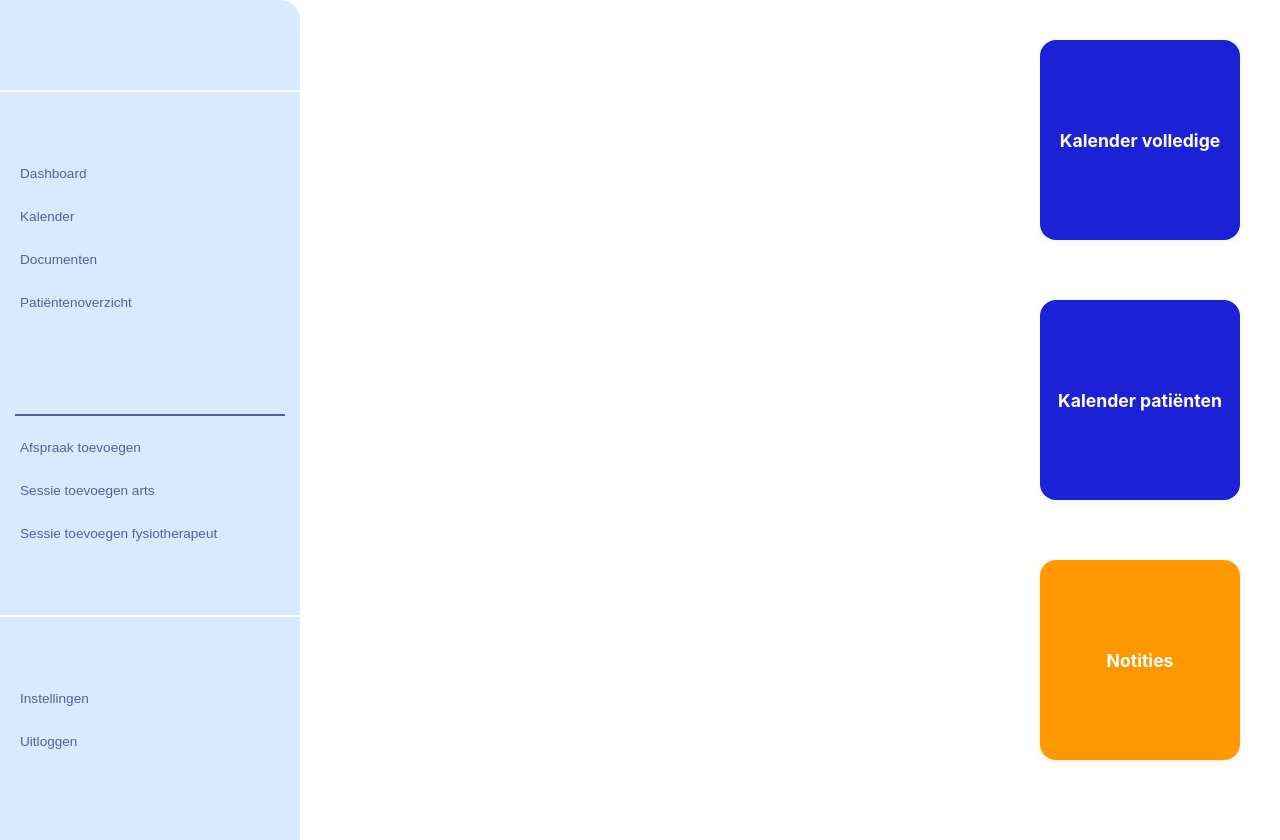
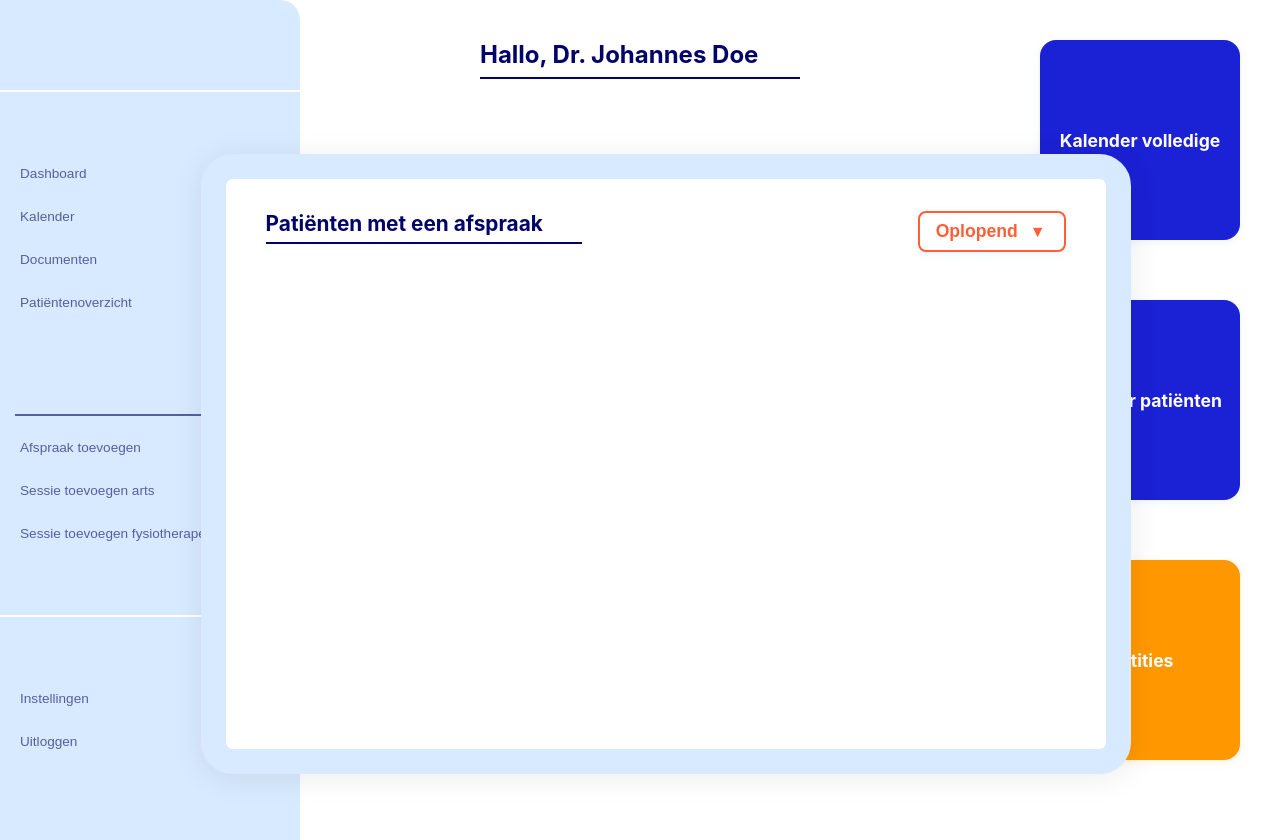
Before and after one commit to ichishihoness/dummy-jdb-app-intro, a React (Create React App) app: page / in a window 1280 px wide. Both pictures are taken after typing "Sample", "name@example.com", "Sample123" into the empty fields and a click on the button "Log in". Built offline with nearby package versions, Linux system fonts and the light colour scheme.

Commit message:
updated dashboard 2

```diff
--- a/src/components/DashboardPage.tsx
+++ b/src/components/DashboardPage.tsx
@@ -1,7 +1,15 @@
-import React from 'react';
+import React, { useState } from 'react';
 import '../styling/DashboardPage.css';
 
 const DashboardPage: React.FC = () => {
+  const [dropdownOpen, setDropdownOpen] = useState(false);
+  const [sortOrder, setSortOrder] = useState<'Oplopend' | 'Aflopend'>('Oplopend');
+
+  const handleSortClick = (order: 'Oplopend' | 'Aflopend') => {
+    setSortOrder(order);
+    setDropdownOpen(false);
+  };
+
   return (
     <div className="dashboard-wrapper">
       <div className="dashboard-sidebar">
@@ -18,6 +26,63 @@ const DashboardPage: React.FC = () => {
         <button className="sidebar-btn">Instellingen</button>
         <button className="sidebar-btn">Uitloggen</button>
       </div>
+      <div className="dashboard-content">
+        <div className="dashboard-header">
+          <span>Hallo, Dr. Johannes Doe</span>
+          <hr className="dashboard-header-underline" />
+        </div>
+        <div className="afsprakenlijst">
+          <div className="afsprakenlijst-header">
+            <span>Patiënten met een afspraak</span>
+            <hr className="afsprakenlijst-underline" />
+          </div>
+          <button
+            className="dropdown-btn"
+            onClick={() => setDropdownOpen((open) => !open)}
+          >
+            {sortOrder} <span className="dropdown-arrow">▼</span>
+          </button>
+          {dropdownOpen && (
+            <div className="dropdown-menu">
+              <div onClick={() => handleSortClick('Oplopend')}>Oplopend</div>
+              <div onClick={() => handleSortClick('Aflopend')}>Aflopend</div>
+            </div>
+          )}
+          <div className="afspraak-row">
+  <div className="afspraak-side geplanned">
+    <span className="afspraak-label">Gepland</span>
+    <span className="afspraak-date">02/06/2021</span>
+  </div>
+  <div className="afspraak-main">
+    <div className="afspraak-col">
+      <span className="afspraak-title">Naam</span>
+      <span className="afspraak-value">Joep Doe</span>
+    </div>
+    <div className="afspraak-col">
+      <span className="afspraak-title">Leeftijd</span>
+      <span className="afspraak-value">10 jaar</span>
+    </div>
+    <div className="afspraak-col">
+      <span className="afspraak-title">Diagnose</span>
+      <span className="afspraak-value">
+        JDM <span className="afspraak-sub">(monocyclische)</span>
+      </span>
+    </div>
+    <div className="afspraak-col">
+      <span className="afspraak-title">Medicatie</span>
+      <span className="afspraak-value">x medicijn</span>
+    </div>
+    <div className="afspraak-col">
+      <span className="afspraak-title">Afspraken</span>
+      <span className="afspraak-value">4</span>
+    </div>
+  </div>
+  <div className="afspraak-side dots">
+    <span className="afspraak-dots">•••</span>
+  </div>
+</div>
+        </div>
+      </div>
       <div className="kalender volledige">Kalender volledige</div>
       <div className="kalender patiënten">Kalender patiënten</div>
       <div className="notities">Notities</div>
--- a/src/styling/DashboardPage.css
+++ b/src/styling/DashboardPage.css
@@ -52,6 +52,220 @@
   flex: 1;
   padding: 40px;
   position: relative;
+  display: flex;
+  flex-direction: column;
+  align-items: center;
+}
+
+.dashboard-header {
+  position: fixed;
+  left: 50%;
+  top: 40px;
+  transform: translateX(-50%);
+  text-align: left;
+  margin-bottom: 32px;
+  width: 320px; /* of auto */
+  z-index: 20;
+}
+
+.dashboard-header span {
+  font-size: 1.5rem;
+  font-weight: bold;
+  color: #000369;
+  display: block;
+}
+
+.dashboard-header-underline {
+  border: none;
+  border-top: 2px solid #000369;
+  width: 320px;
+  margin: 8px auto 4px auto;
+}
+
+.afsprakenlijst {
+  position: fixed;
+  left: 52%;
+  top: 58%;
+  transform: translate(-50%, -50%);
+  width: 880px;
+  height: 570px;
+  background: #fff;
+  border: 25px solid #D8EAFF;
+  border-radius: 32px;
+  display: flex;
+  align-items: flex-start;
+  justify-content: flex-start;
+  font-size: 2rem;
+  font-weight: bold;
+  color: #000369;
+  z-index: 30;
+  box-shadow: 0 4px 32px rgba(0,0,0,0.08);
+  position: fixed;
+  overflow: visible;
+}
+
+.afsprakenlijst-header {
+  position: absolute;
+  top: 32px;
+  left: 40px;
+  width: 80%;
+}
+
+.afsprakenlijst-header span {
+  font-size: 1.3rem;
+  font-weight: bold;
+  color: #000369;
+  display: block;
+}
+
+.afsprakenlijst-underline {
+  border: none;
+  border-top: 2.5px solid #000369;
+  width: 45%;
+  margin: 6px 0 0 0;
+}
+
+.dropdown-btn {
+  position: absolute;
+  top: 32px;
+  right: 40px;
+  background: #fff;
+  color: #FC6039;
+  border: 2px solid #FC6039;
+  border-radius: 8px;
+  padding: 8px 18px 8px 16px;
+  font-size: 1.1rem;
+  font-weight: bold;
+  cursor: pointer;
+  z-index: 40;
+  display: flex;
+  align-items: center;
+  gap: 8px;
+  box-shadow: 0 2px 8px rgba(25, 118, 210, 0.08);
+  transition: border 0.2s, box-shadow 0.2s;
+}
+
+.dropdown-btn:hover {
+  border: 2px solid #FC6039;
+  box-shadow: 0 4px 16px rgba(25, 118, 210, 0.12);
+}
+
+.dropdown-arrow {
+  font-size: 1rem;
+  margin-left: 4px;
+}
+
+.dropdown-menu {
+  position: absolute;
+  top: 70px;
+  right: 40px;
+  background: #fff;
+  border: 2px solid #1976d2;
+  border-radius: 8px;
+  box-shadow: 0 2px 8px rgba(25, 118, 210, 0.08);
+  padding: 8px 0;
+  min-width: 160px;
+  z-index: 50;
+}
+
+.dropdown-menu div {
+  padding: 10px 20px;
+  color: #000369;
+  cursor: pointer;
+}
+
+.dropdown-menu div:hover {
+  background: #D8EAFF;
+}
+
+.afspraak-row {
+  display: flex;
+  align-items: center;
+  background: #d8eaff;
+  border-radius: 18px;
+  margin: 100px 0 0 35px;
+  padding: 0;
+  box-shadow: 0 2px 8px rgba(25, 118, 210, 0.08);
+  height: 64px;
+  position: relative;
+  opacity: 0;
+}
+
+.afspraak-side.geplanned {
+  background: #e6f0ff;
+  border-radius: 18px 0 0 18px;
+  width: 90px;
+  height: 100%;
+  display: flex;
+  flex-direction: column;
+  align-items: center;
+  justify-content: center;
+  font-weight: bold;
+  color: #000369;
+  font-size: 0.95rem;
+}
+
+.afspraak-label {
+  font-size: 0.95rem;
+  margin-bottom: 2px;
+}
+
+.afspraak-date {
+  font-size: 0.95rem;
+}
+
+.afspraak-main {
+  background: #fff;
+  border-radius: 20px;
+  box-shadow: 0 2px 8px rgba(0,0,0,0.06);
+  display: flex;
+  flex: 1;
+  margin: 0 8px;
+  height: 48px;
+  align-items: center;
+  padding: 0 16px;
+  gap: 18px;
+}
+
+.afspraak-col {
+  display: flex;
+  flex-direction: column;
+  align-items: flex-start;
+  min-width: 60px;
+}
+
+.afspraak-title {
+  font-weight: bold;
+  color: #000369;
+  font-size: 0.95rem;
+}
+
+.afspraak-value {
+  color: #000369;
+  font-size: 0.95rem;
+}
+
+.afspraak-sub {
+  font-size: 0.85rem;
+  color: #000369;
+  opacity: 0.7;
+  margin-left: 2px;
+}
+
+.afspraak-side.dots {
+  background: #e6f0ff;
+  border-radius: 0 18px 18px 0;
+  width: 38px;
+  height: 100%;
+  display: flex;
+  align-items: center;
+  justify-content: center;
+}
+
+.afspraak-dots {
+  font-size: 1.3rem;
+  color: #000369;
+  letter-spacing: 2px;
 }
 
 .kalender.volledige {
```
